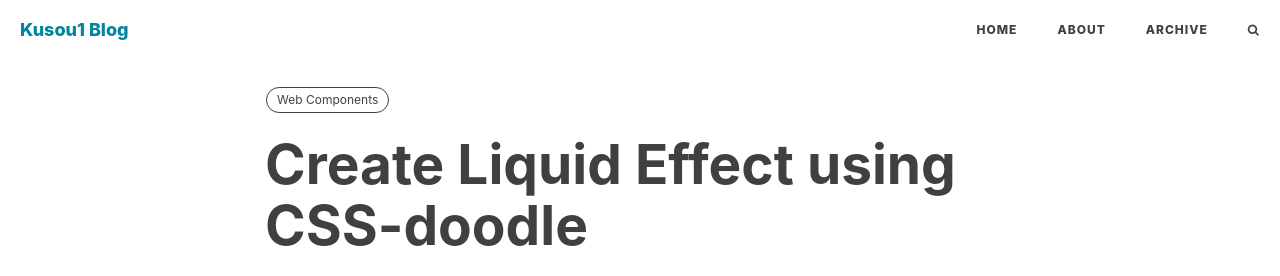
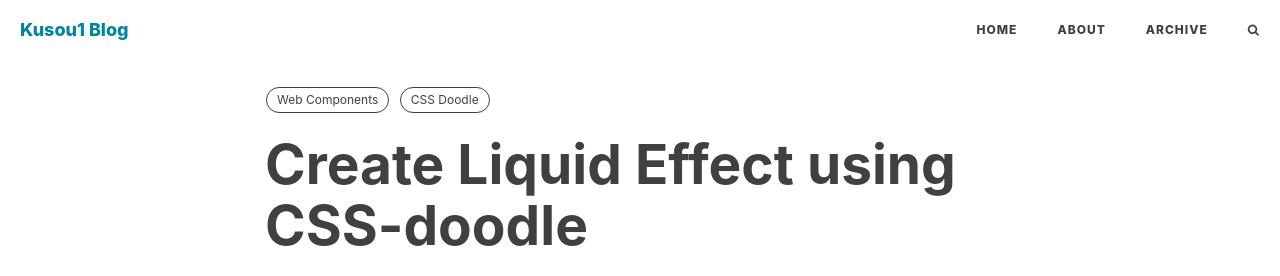
Before and after one commit to Kusou1/Kusou1.github.io, a Jekyll site: the page built from _posts/2022-7-18-css-doodle.md, in a window 1280 px wide and 900 px high. Shown: the top 276 px of the window. Built offline with Jekyll 4.4.1, drawn with Linux system fonts in a browser that asks for light colours; nearby versions of some CDN libraries; comment, search, counter and statistics services are not loaded.

Commit message:
css-doodle

```diff
--- a/_posts/2022-7-18-css-doodle.md
+++ b/_posts/2022-7-18-css-doodle.md
@@ -7,6 +7,7 @@ header-style: text
 catalog: true
 tags:
     - Web Components
+    - CSS Doodle
 ---
 
 > Creating a cool Liquid page using css-doodle
```
